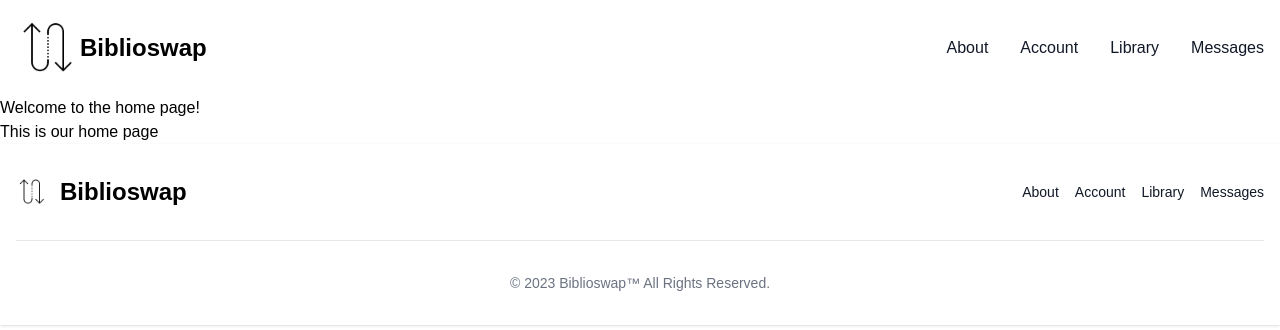
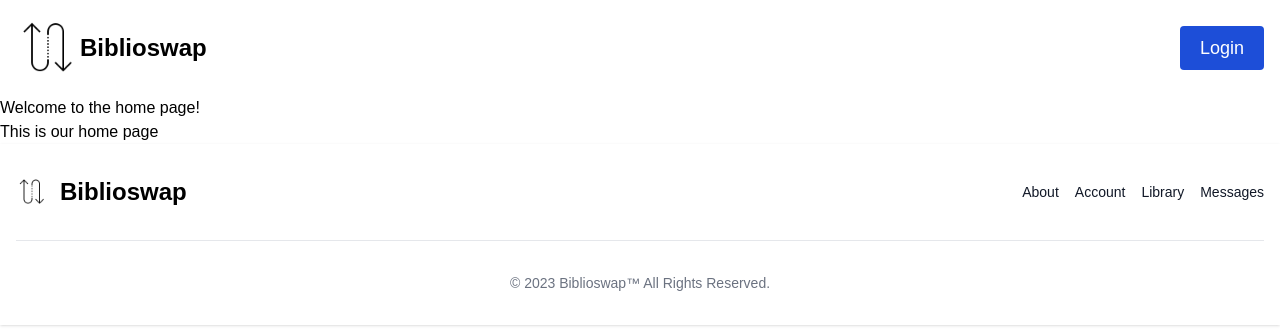
Before and after one commit to gvsucis/f23-biblioswap, a React (Create React App) app: page / in a window 1280 px wide. Shown: the top 330 px of the page. Built offline with nearby package versions, Linux system fonts and the light colour scheme.

Commit message:
Adding Login button w/ Login and Signup Modals

```diff
--- /dev/null
+++ b/src/components/Login.js
@@ -0,0 +1,50 @@
+import React, { useState } from 'react';
+import Modal from './Modal';
+import Signup from './Signup';
+
+const Login = ({ show, onClose }) => {
+  const [showSignupModal, setShowSignupModal] = useState(false);
+
+  return (
+    <>
+      <Modal show={show} onClose={onClose}>
+      <div className="fixed top-0 left-0 w-full h-full flex items-center justify-center bg-black bg-opacity-50">
+        <div className="dark:bg-gray-900 rounded-lg p-8" style={{ width: '25%', height: '40%' }}>
+          <button onClick={onClose} className="float-right bg-blue-700 text-white rounded p-2 px-4">Close</button>
+            <h2 className="text-3xl text-white mb-12 pt-1"><strong>Login</strong></h2>
+            <form onSubmit={(e) => e.preventDefault()}  className="space-y-6 px-6 lg:px-8 pb-4 sm:pb-6 xl:pb-8">
+            <h3 className="text-2xl font-medium text-gray-900 dark:text-white dark:bg-gray-900">Sign into our platform</h3>
+              <div>
+                <label htmlFor="email" className="text-md font-medium text-gray-900 block mb-2 dark:text-gray-300">Your email</label>
+                <input type="email" name="email" id="email" className="bg-gray-50 border border-gray-300 text-gray-900 sm:text-sm rounded-lg focus:ring-blue-500 focus:border-blue-500 block w-full p-2.5 dark:bg-gray-600 dark:border-gray-500 dark:placeholder-gray-400 dark:text-white" placeholder="name@company.com" required />
+              </div>
+              <div>
+                <label htmlFor="password" className="text-md font-medium text-gray-900 block mb-2 dark:text-gray-300">Your password</label>
+                <input type="password" name="password" id="password" placeholder="••••••••" className="bg-gray-50 border border-gray-300 text-gray-900 sm:text-md rounded-lg  block w-full p-2.5 dark:bg-gray-600 dark:border-gray-500 dark:placeholder-gray-400 dark:text-white" required />
+              </div>
+              <button type="submit" className="w-full text-white bg-blue-700 hover:bg-blue-800 font-medium rounded-lg text-sm px-5 py-2.5 text-center dark:bg-blue-600 dark:hover:bg-blue-700 dark:focus:ring-blue-800">Login to your account</button>
+              <div className="text-sm pt-5 font-medium text-gray-500 dark:text-gray-300">
+                Not registered?
+                <button
+                  onClick={() => {
+                    setShowSignupModal(true);
+                  }}
+                  className="text-blue-700 hover:underline dark:text-blue-500 ml-3"
+                >
+                  Create account
+                </button>
+              </div>
+            </form>
+          </div>
+        </div>
+      </Modal>
+
+      <Signup show={showSignupModal} onClose={() => {
+          setShowSignupModal(false);
+          onClose();
+      }} />
+    </>
+  );
+};
+
+export default Login;
--- /dev/null
+++ b/src/components/Modal.js
@@ -0,0 +1,22 @@
+import React from 'react';
+
+const Modal = ({ show, onClose, children }) => {
+  if (!show) return null;
+
+  return (
+    <div
+      className="fixed top-0 left-0 w-full h-full flex items-center justify-center"
+      onClick={onClose}
+    >
+      <div
+        onClick={e => e.stopPropagation()}
+        className="dark:bg-gray-900 rounded-lg p-8"
+        style={{ width: '25%', height: '40%' }}
+      >
+        {children}
+      </div>
+    </div>
+  );
+};
+
+export default Modal;
--- /dev/null
+++ b/src/components/Signup.js
@@ -0,0 +1,25 @@
+import React from 'react';
+import Modal from './Modal';
+
+const Signup = ({ show, onClose }) => {
+  return (
+    <Modal show={show} onClose={onClose}>
+        <button onClick={onClose} className="float-right bg-blue-700 text-white rounded p-2 px-4">Close</button>
+        <h2 className="text-3xl text-white mb-12 pt-1"><strong>Sign up</strong></h2>
+      <form onSubmit={(e) => e.preventDefault()}  className="space-y-6 px-6 lg:px-8 pb-4 sm:pb-6 xl:pb-8">
+      <h3 className="text-2xl font-medium text-gray-900 dark:text-white dark:bg-gray-900">Create an Account</h3>
+          <div>
+            <label htmlFor="email" className="text-md font-medium text-gray-900 block mb-2 dark:text-gray-300">Your email</label>
+            <input type="email" name="email" id="email" className="bg-gray-50 border border-gray-300 text-gray-900 sm:text-sm rounded-lg focus:ring-blue-500 focus:border-blue-500 block w-full p-2.5 dark:bg-gray-600 dark:border-gray-500 dark:placeholder-gray-400 dark:text-white" placeholder="name@company.com" required />
+          </div>
+          <div>
+            <label htmlFor="password" className="text-md font-medium text-gray-900 block mb-2 dark:text-gray-300">Your password</label>
+            <input type="password" name="password" id="password" placeholder="••••••••" className="bg-gray-50 border border-gray-300 text-gray-900 sm:text-md rounded-lg  block w-full p-2.5 dark:bg-gray-600 dark:border-gray-500 dark:placeholder-gray-400 dark:text-white" required />
+          </div>
+          <button type="submit" className="w-full text-white bg-blue-700 hover:bg-blue-800 font-medium rounded-lg text-sm px-5 py-2.5 text-center dark:bg-blue-600 dark:hover:bg-blue-700 dark:focus:ring-blue-800">Create account</button>
+      </form>
+    </Modal>
+  );
+};
+
+export default Signup;
--- a/src/components/navbar.js
+++ b/src/components/navbar.js
@@ -1,7 +1,15 @@
-import React from 'react';
+import React, { useState } from 'react';
 import { Link } from 'react-router-dom';
+import Login from './Login';
+
+
+
 
 const Navbar = () => {
+
+  const [showModal, setShowModal] = useState(false);
+
+
   return (
     <nav class="bg-white border-gray-200 dark:bg-gray-900">
       <div class="max-w-screen-xl flex flex-wrap items-center justify-between mx-auto p-4">
@@ -9,37 +17,37 @@ const Navbar = () => {
         <img src="/images/icon-swap.png" className="w-16 h-16" alt="Biblioswap Icon" />
             <span class="self-center text-2xl font-semibold whitespace-nowrap dark:text-white">Biblioswap</span>
         </a>
-    <button data-collapse-toggle="navbar-default" type="button" class="inline-flex items-center p-2 w-10 h-10 justify-center text-sm text-gray-500 rounded-lg md:hidden hover:bg-gray-100 focus:outline-none focus:ring-2 focus:ring-gray-200 dark:text-gray-400 dark:hover:bg-gray-700 dark:focus:ring-gray-600" aria-controls="navbar-default" aria-expanded="false">
-        <span class="sr-only">Open main menu</span>
-        <svg class="w-5 h-5" aria-hidden="true" xmlns="http://www.w3.org/2000/svg" fill="none" viewBox="0 0 17 14">
-            <path stroke="currentColor" stroke-linecap="round" stroke-linejoin="round" stroke-width="2" d="M1 1h15M1 7h15M1 13h15"/>
-        </svg>
-    </button>
         <div class="hidden w-full md:block md:w-auto" id="navbar-default">
-      <ul class="font-medium flex flex-col p-4 md:p-0 mt-4 border border-gray-100 rounded-lg bg-gray-50 md:flex-row md:space-x-8 md:mt-0 md:border-0 md:bg-white dark:bg-gray-800 md:dark:bg-gray-900 dark:border-gray-700">
-        <li>
-        <Link to="/about" className="block py-2 pl-3 pr-4 text-gray-900 rounded hover:bg-gray-100 md:hover:bg-transparent md:border-0 md:hover:text-blue-700 md:p-0 dark:text-white md:dark:hover:text-blue-500 dark:hover:bg-gray-700 dark:hover:text-white md:dark:hover:bg-transparent">
+          <ul class="flex flex-row dark:bg-gray-900 space-x-12 text-lg">
+            <li class="pt-2">
+            <Link to="/about" className="text-white hover:text-blue-600">
             About
             </Link>
             </li>
-        <li>
-        <Link to="/account" className="block py-2 pl-3 pr-4 text-gray-900 rounded hover:bg-gray-100 md:hover:bg-transparent md:border-0 md:hover:text-blue-700 md:p-0 dark:text-white md:dark:hover:text-blue-500 dark:hover:bg-gray-700 dark:hover:text-white md:dark:hover:bg-transparent">
+            <li class="pt-2">
+            <Link to="/account" className="text-white hover:text-blue-600">
             Account
             </Link>
             </li>
-        <li>
-        <Link to="/library" className="block py-2 pl-3 pr-4 text-gray-900 rounded hover:bg-gray-100 md:hover:bg-transparent md:border-0 md:hover:text-blue-700 md:p-0 dark:text-white md:dark:hover:text-blue-500 dark:hover:bg-gray-700 dark:hover:text-white md:dark:hover:bg-transparent">
+            <li class="pt-2">
+            <Link to="/library" className="text-white hover:text-blue-600">
             Library
             </Link>
             </li>
-        <li>
-        <Link to="/messages" className="block py-2 pl-3 pr-4 text-gray-900 rounded hover:bg-gray-100 md:hover:bg-transparent md:border-0 md:hover:text-blue-700 md:p-0 dark:text-white md:dark:hover:text-blue-500 dark:hover:bg-gray-700 dark:hover:text-white md:dark:hover:bg-transparent">
+            <li class="pt-2">
+            <Link to="/messages" className="text-white hover:text-blue-600">
             Messages
             </Link>
+            </li>
+            <li>
+            <button onClick={() => setShowModal(true)} className="bg-blue-700  px-5 py-2 rounded text-white md:hover:text-blue-200">
+              Login
+            </button>
             </li>
           </ul>
         </div>
       </div>
+      <Login show={showModal} onClose={() => setShowModal(false)} />
     </nav>
   );
 };
--- a/src/firebase.js
+++ b/src/firebase.js
@@ -1,7 +1,9 @@
-import firebase from 'firebase/app';
-import 'firebase/auth';
-import 'firebase/firestore';
+// Import required classes from Firebase
+import { initializeApp } from 'firebase/app';
+import { getAuth } from 'firebase/auth';
+import { getFirestore } from 'firebase/firestore';
 
+// Firebase Config
 const firebaseConfig = {
   apiKey: process.env.REACT_APP_FIREBASE_API_KEY,
   authDomain: process.env.REACT_APP_FIREBASE_AUTH_DOMAIN,
@@ -12,4 +14,10 @@ const firebaseConfig = {
 };
 
 // Initialize Firebase
-firebase.initializeApp(firebaseConfig);
+const app = initializeApp(firebaseConfig);
+
+// Export the required Firebase services
+const firebaseAuth = getAuth(app);
+const db = getFirestore(app);
+
+export { firebaseAuth as auth, db };
--- a/src/pages/about.js
+++ b/src/pages/about.js
@@ -8,6 +8,7 @@ const About = () => {
     <div>
       <Navbar />
 
+      {/* TODO: insert generic container with content here*/}
       <h1>Welcome to the about page!</h1>
       <p>This is our about page</p>
 
--- a/src/pages/account.js
+++ b/src/pages/account.js
@@ -9,6 +9,7 @@ const Account = () => {
     <div>
       <Navbar />
 
+      {/* TODO: insert generic container with content here*/}
       <h1>Welcome to the accounts page!</h1>
       <p>This is our accounts page</p>
 
--- a/src/pages/home.js
+++ b/src/pages/home.js
@@ -1,13 +1,14 @@
 import React from 'react';
 import Navbar from '../components/navbar';
 import Footer from '../components/footer';
-import '../App.css'; // Import App.css to make sure the styles are applied
+import '../App.css';
 
 const Home = () => {
   return (
     <div>
       <Navbar />
 
+      {/* TODO: insert generic container with content here*/}
       <h1>Welcome to the home page!</h1>
       <p>This is our home page</p>
 
--- a/src/pages/library.js
+++ b/src/pages/library.js
@@ -9,6 +9,7 @@ const Library = () => {
     <div>
       <Navbar />
 
+      {/* TODO: insert generic container with content here*/}
       <h1>Welcome to the library page!</h1>
       <p>This is our library page</p>
 
--- a/src/pages/messages.js
+++ b/src/pages/messages.js
@@ -9,6 +9,7 @@ const Messages = () => {
     <div>
       <Navbar />
 
+      {/* TODO: insert generic container with content here*/}
       <h1>Welcome to the messages page!</h1>
       <p>This is our message page</p>
 
```
Lines whose indentation alone changed are shown as unchanged.
